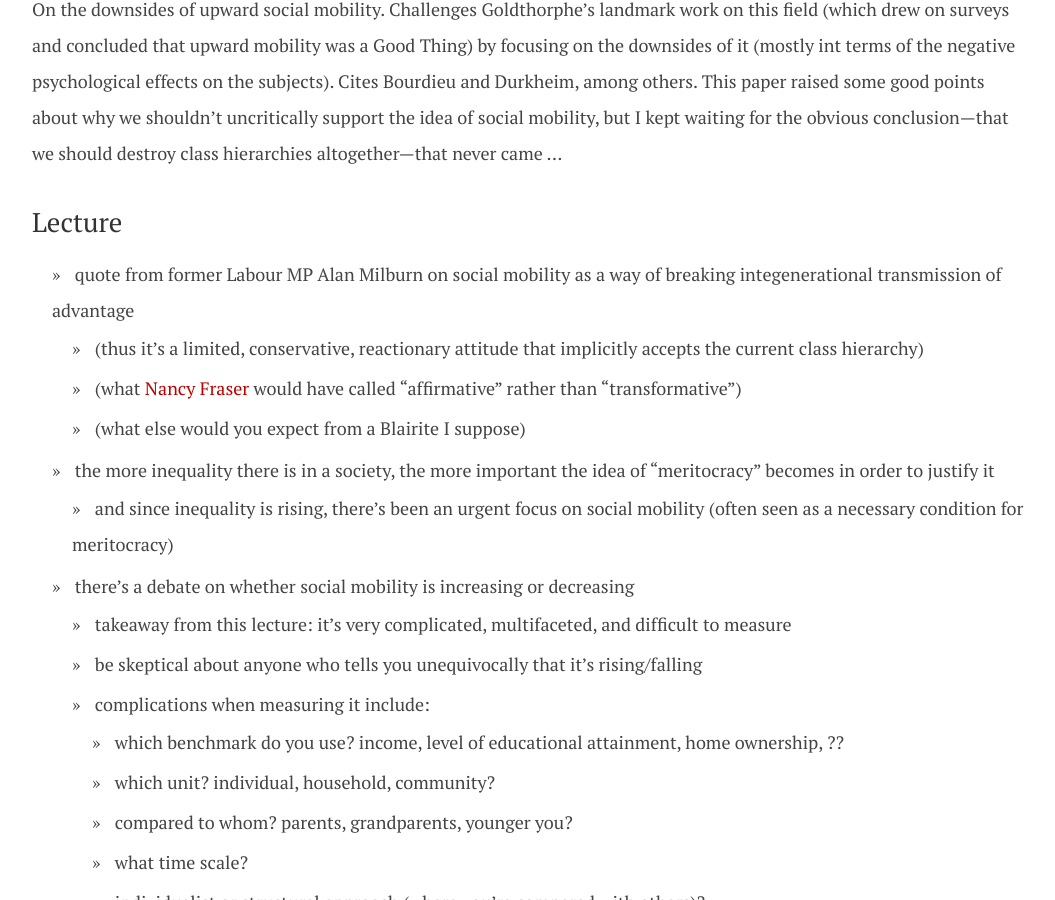
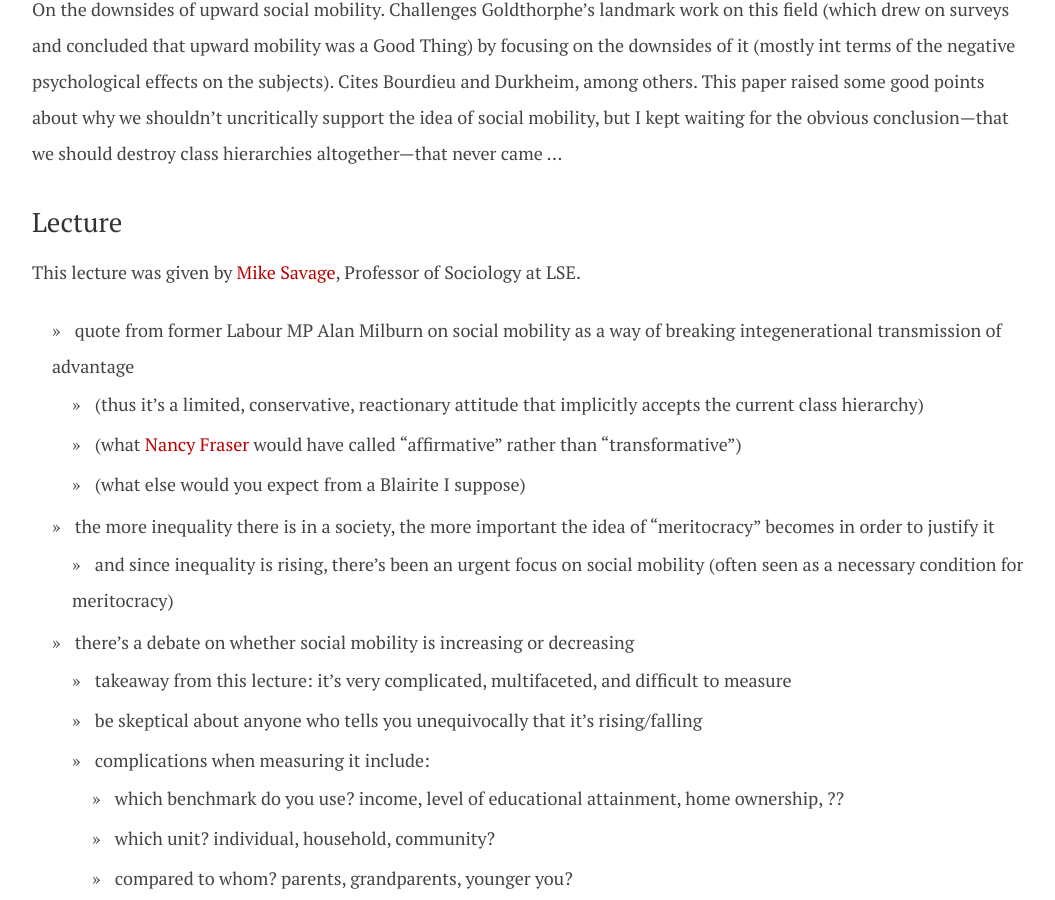
Before and after one commit to dellsystem/dellsystem.github.io, a Jekyll site: the page built from _posts/2017-11-14-SO478-8.md, in a window 1280 px wide and 900 px high, scrolled down 2382 px. Shown: the whole window, without its empty margins (108-1163 px from the left). Built offline with Jekyll 4.4.1, drawn with Linux system fonts in a browser that asks for light colours.

Commit message:
Add lecturer info for SO478 week 8

```diff
--- a/_posts/2017-11-14-SO478-8.md
+++ b/_posts/2017-11-14-SO478-8.md
@@ -41,6 +41,8 @@ There's a quote from John Hills' [Good Times, Bad Times](http://bookmarker.dells
 On the downsides of upward social mobility. Challenges Goldthorphe's landmark work on this field (which drew on surveys and concluded that upward mobility was a Good Thing) by focusing on the downsides of it (mostly int terms of the negative psychological effects on the subjects). Cites Bourdieu and Durkheim, among others. This paper raised some good points about why we shouldn't uncritically support the idea of social mobility, but I kept waiting for the obvious conclusion---that we should destroy class hierarchies altogether---that never came ...
 
 ### Lecture
+
+This lecture was given by [Mike Savage](http://www.lse.ac.uk/sociology/whoswho/academic/savage.aspx), Professor of Sociology at LSE.
 
 * quote from former Labour MP Alan Milburn on social mobility as a way of breaking integenerational transmission of advantage
   * (thus it's a limited, conservative, reactionary attitude that implicitly accepts the current class hierarchy)
```
